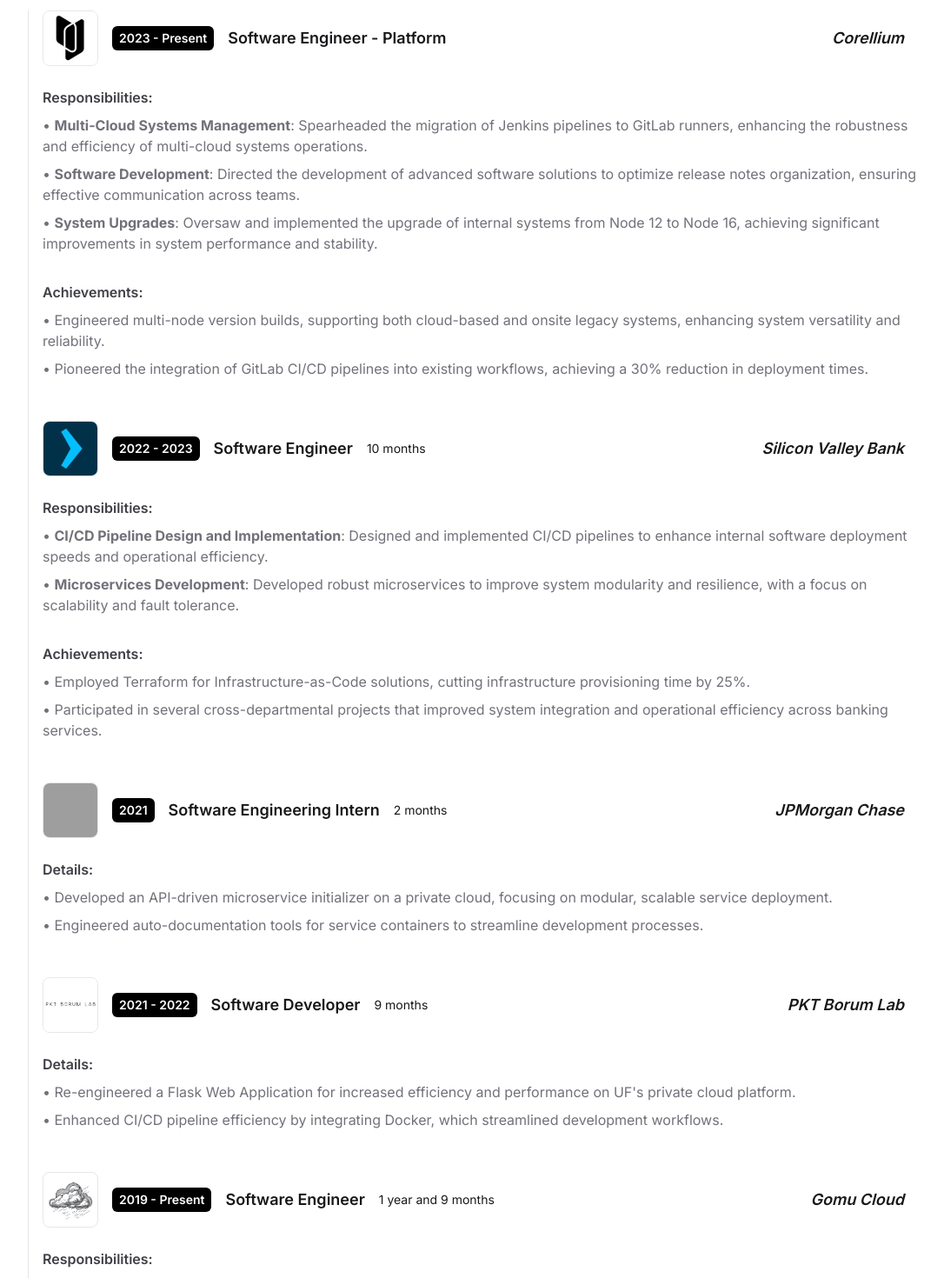
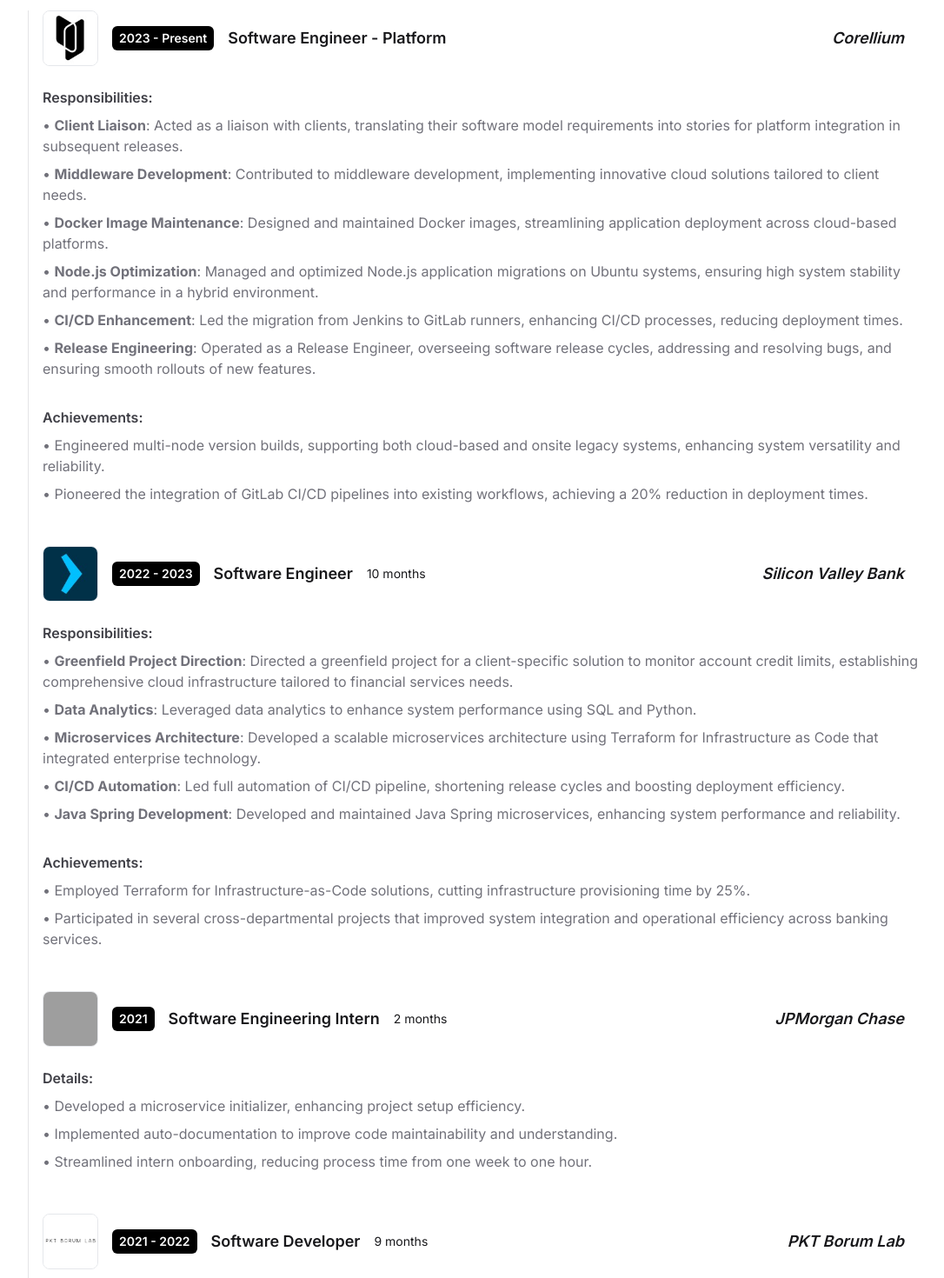
Before and after one commit to QuinteroSantiago/santiago-quintero-quiroga-portfolio, a React (Vite) app: page / in a window 1280 px wide. Shown: the part 700-2170 px from the top of the page at 87% size, without its empty margins (96-1182 px from the left). Built offline with nearby package versions, Linux system fonts and the light colour scheme; grey boxes are pictures that could not be loaded; a web font is replaced by a local one.

Commit message:
[minor]: Updated work items

```diff
--- a/src/data/work.js
+++ b/src/data/work.js
@@ -7,13 +7,16 @@
         title: "Software Engineer - Platform",
         place: "Corellium",
         responsibilities: [
-            "**Multi-Cloud Systems Management**: Spearheaded the migration of Jenkins pipelines to GitLab runners, enhancing the robustness and efficiency of multi-cloud systems operations.",
-            "**Software Development**: Directed the development of advanced software solutions to optimize release notes organization, ensuring effective communication across teams.",
-            "**System Upgrades**: Oversaw and implemented the upgrade of internal systems from Node 12 to Node 16, achieving significant improvements in system performance and stability."
+            "**Client Liaison**: Acted as a liaison with clients, translating their software model requirements into stories for platform integration in subsequent releases.",
+            "**Middleware Development**: Contributed to middleware development, implementing innovative cloud solutions tailored to client needs.",
+            "**Docker Image Maintenance**: Designed and maintained Docker images, streamlining application deployment across cloud-based platforms.",
+            "**Node.js Optimization**: Managed and optimized Node.js application migrations on Ubuntu systems, ensuring high system stability and performance in a hybrid environment.",
+            "**CI/CD Enhancement**: Led the migration from Jenkins to GitLab runners, enhancing CI/CD processes, reducing deployment times.",
+            "**Release Engineering**: Operated as a Release Engineer, overseeing software release cycles, addressing and resolving bugs, and ensuring smooth rollouts of new features."
         ],
         achievements: [
             "Engineered multi-node version builds, supporting both cloud-based and onsite legacy systems, enhancing system versatility and reliability.",
-            "Pioneered the integration of GitLab CI/CD pipelines into existing workflows, achieving a 30% reduction in deployment times."
+            "Pioneered the integration of GitLab CI/CD pipelines into existing workflows, achieving a 20% reduction in deployment times."
         ]
     },
     {
@@ -24,8 +27,11 @@
         title: "Software Engineer",
         place: "Silicon Valley Bank",
         responsibilities: [
-            "**CI/CD Pipeline Design and Implementation**: Designed and implemented CI/CD pipelines to enhance internal software deployment speeds and operational efficiency.",
-            "**Microservices Development**: Developed robust microservices to improve system modularity and resilience, with a focus on scalability and fault tolerance."
+            "**Greenfield Project Direction**: Directed a greenfield project for a client-specific solution to monitor account credit limits, establishing comprehensive cloud infrastructure tailored to financial services needs.",
+            "**Data Analytics**: Leveraged data analytics to enhance system performance using SQL and Python.",
+            "**Microservices Architecture**: Developed a scalable microservices architecture using Terraform for Infrastructure as Code that integrated enterprise technology.",
+            "**CI/CD Automation**: Led full automation of CI/CD pipeline, shortening release cycles and boosting deployment efficiency.",
+            "**Java Spring Development**: Developed and maintained Java Spring microservices, enhancing system performance and reliability."
         ],
         achievements: [
             "Employed Terraform for Infrastructure-as-Code solutions, cutting infrastructure provisioning time by 25%.",
@@ -40,8 +46,9 @@
         title: "Software Engineering Intern",
         place: "JPMorgan Chase",
         details: [
-            "Developed an API-driven microservice initializer on a private cloud, focusing on modular, scalable service deployment.",
-            "Engineered auto-documentation tools for service containers to streamline development processes."
+            "Developed a microservice initializer, enhancing project setup efficiency.",
+            "Implemented auto-documentation to improve code maintainability and understanding.",
+            "Streamlined intern onboarding, reducing process time from one week to one hour."
         ]
     },
     {
@@ -52,8 +59,9 @@
         title: "Software Developer",
         place: "PKT Borum Lab",
         details: [
-            "Re-engineered a Flask Web Application for increased efficiency and performance on UF's private cloud platform.",
-            "Enhanced CI/CD pipeline efficiency by integrating Docker, which streamlined development workflows."
+            "Re-structured a Flask app on UF's private cloud, streamlined CI/CD with Docker, enhancing clinical workflows.",
+            "Ensured HIPAA compliance in collaboration with the clinic for the internal lab solution.",
+            "Containerized application, improving deployment and release process efficiency."
         ]
     },
     {
```
Also changed, not shown: src/data/portfolio.js (+0 -15 lines).
